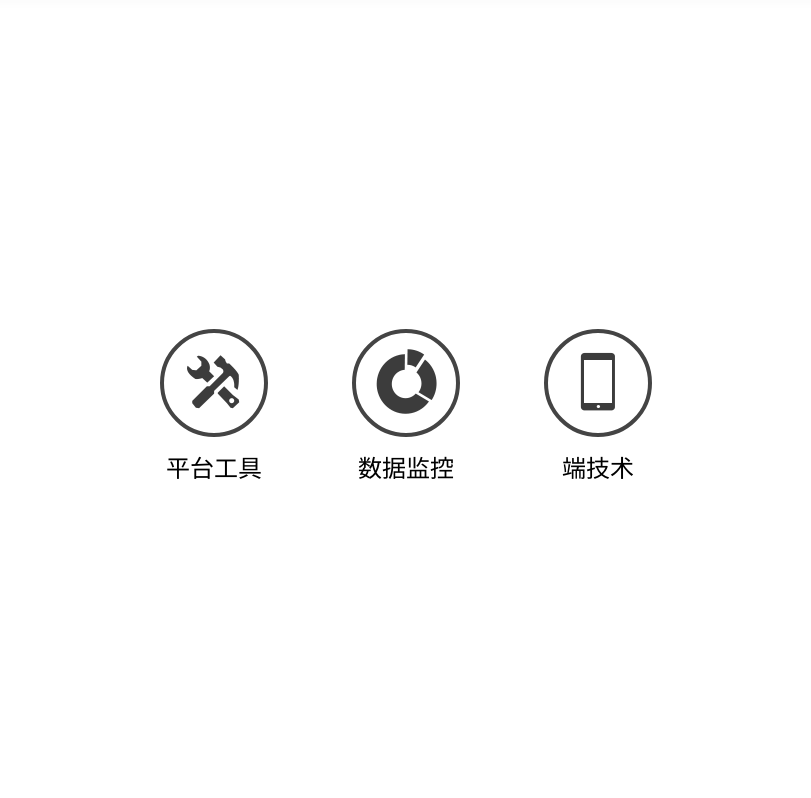
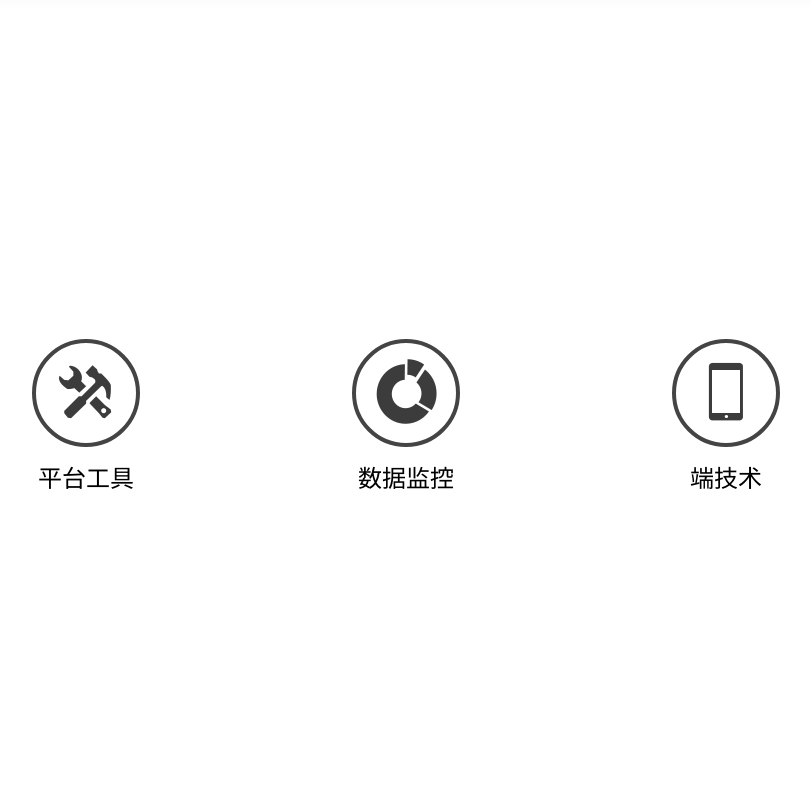
Before and after one commit to techird/baidu-fe-site, a PHP site: page / in a window 1280 px wide. Shown: the part 801-1599 px from the top of the page, without its empty margins (234-1045 px from the left). Run offline with PHP 8.4, Linux system fonts and the light colour scheme.

Commit message:
topic按钮状态修复

```diff
--- a/fex/fe.css
+++ b/fex/fe.css
@@ -261,7 +261,8 @@ div.screen div {
     display: block;
     width: 100px;
     margin-left: -50px;
-    margin-top: 50px;
+    margin-top: 20px;
+    padding-top: 40px;
     top: 50%;
     cursor: pointer;
     font-size: 24px;
@@ -269,13 +270,13 @@ div.screen div {
     text-align: center;
 }
 #catalog p.tool {
-    left: 35%;
+    left: 25%;
 }
 #catalog p.data {
     left: 50%;
 }
 #catalog p.end {
-    left: 65%;
+    left: 75%;
 }
 #catalog p:before {
     content: ' ';
@@ -287,7 +288,7 @@ div.screen div {
     border-radius: 100%;
     background: url(topic-catalog.png) center center no-repeat;
     left: -4px;
-    top: -120px;
+    top: -80px;
     -webkit-transition: all .25s ease;
        -moz-transition: all .25s ease;
         -ms-transition: all .25s ease;
@@ -295,7 +296,12 @@ div.screen div {
             transition: all .25s ease;
 }
 #catalog p:hover:before {
-    top: -140px;
+    top: -100px;
+    -webkit-transform: rotate(-30deg);
+       -moz-transform: rotate(-30deg);
+        -ms-transform: rotate(-30deg);
+         -o-transform: rotate(-30deg);
+            transform: rotate(-30deg);
 }
 #catalog p:active:before {
     -webkit-transform: scale(.9);
```
